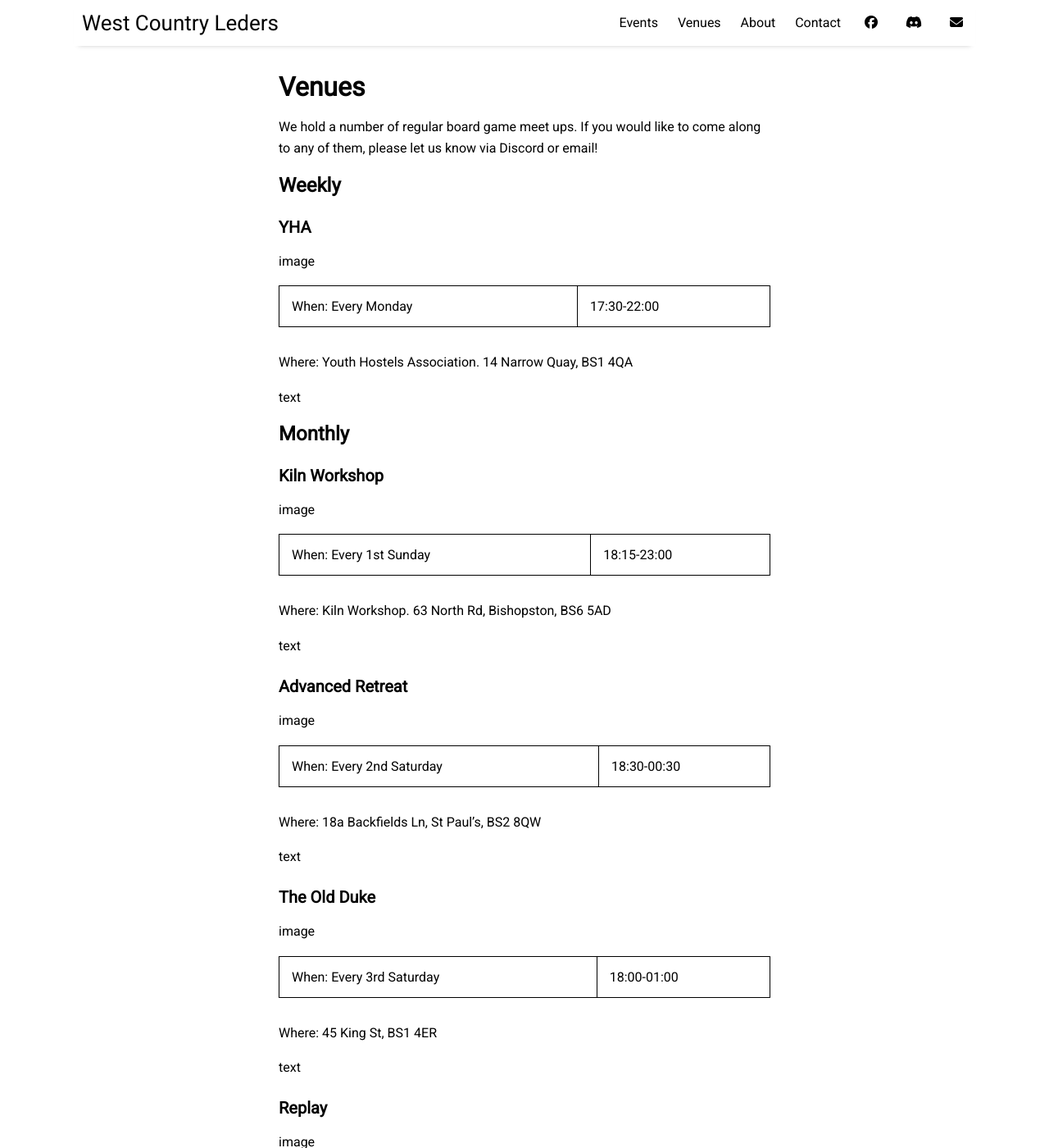
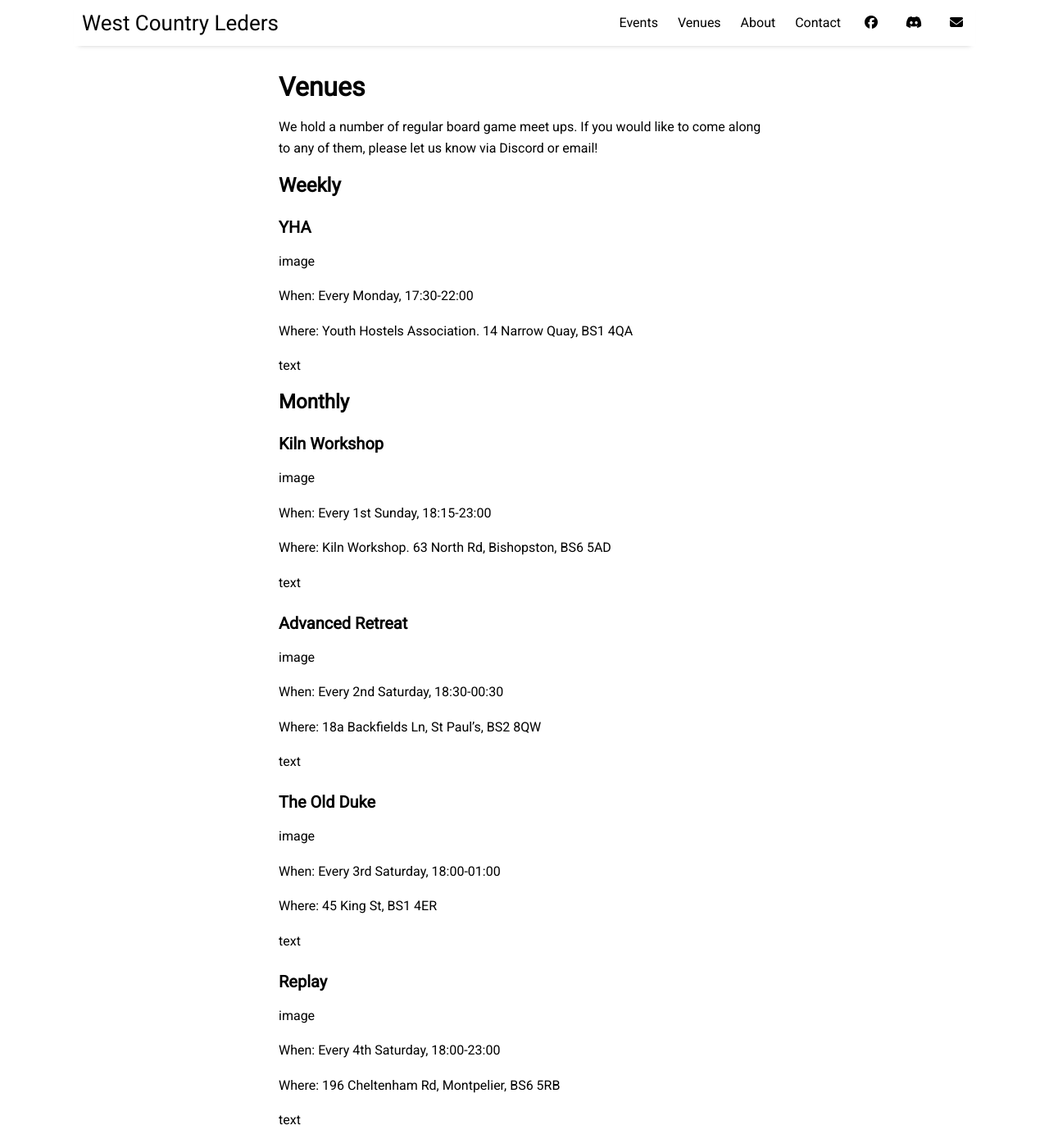
Before and after one commit to ChilledEther/west-country-leders-new, a Jekyll site: the page built from pages/venues.md, in a window 1280 px wide and 1400 px high. Shown: the whole window at 82% size. Built offline with Jekyll 4.4.1, drawn with Linux system fonts in a browser that asks for light colours; some of the changed text lies outside the part shown.

Commit message:
Update venues.md

```diff
--- a/pages/venues.md
+++ b/pages/venues.md
@@ -13,7 +13,7 @@
 
   image
 
-When: Every Monday | 17:30-22:00
+When: Every Monday, 17:30-22:00
 
 Where: Youth Hostels Association. 14 Narrow Quay, BS1 4QA
 
@@ -25,7 +25,7 @@
 
   image
 
-When: Every 1st Sunday | 18:15-23:00
+When: Every 1st Sunday, 18:15-23:00
 
 Where: Kiln Workshop. 63 North Rd, Bishopston, BS6 5AD
 
@@ -35,7 +35,7 @@
 
   image
 
-When: Every 2nd Saturday | 18:30-00:30
+When: Every 2nd Saturday, 18:30-00:30
 
 Where: 18a Backfields Ln, St Paul's, BS2 8QW
 
@@ -45,7 +45,7 @@
 
   image
 
-When: Every 3rd Saturday | 18:00-01:00
+When: Every 3rd Saturday, 18:00-01:00
 
 Where: 45 King St, BS1 4ER
 
@@ -55,7 +55,7 @@
 
   image
 
-When: Every 4th Saturday | 18:00-23:00
+When: Every 4th Saturday, 18:00-23:00
 
 Where: 196 Cheltenham Rd, Montpelier, BS6 5RB
 
@@ -65,7 +65,7 @@
 
   image
 
-When: Every 4th Sunday | 11:00-17:00
+When: Every 4th Sunday, 11:00-17:00
 
 Where: 51-53 Merchant St, Broadmead, BS1 3EE
 
```
